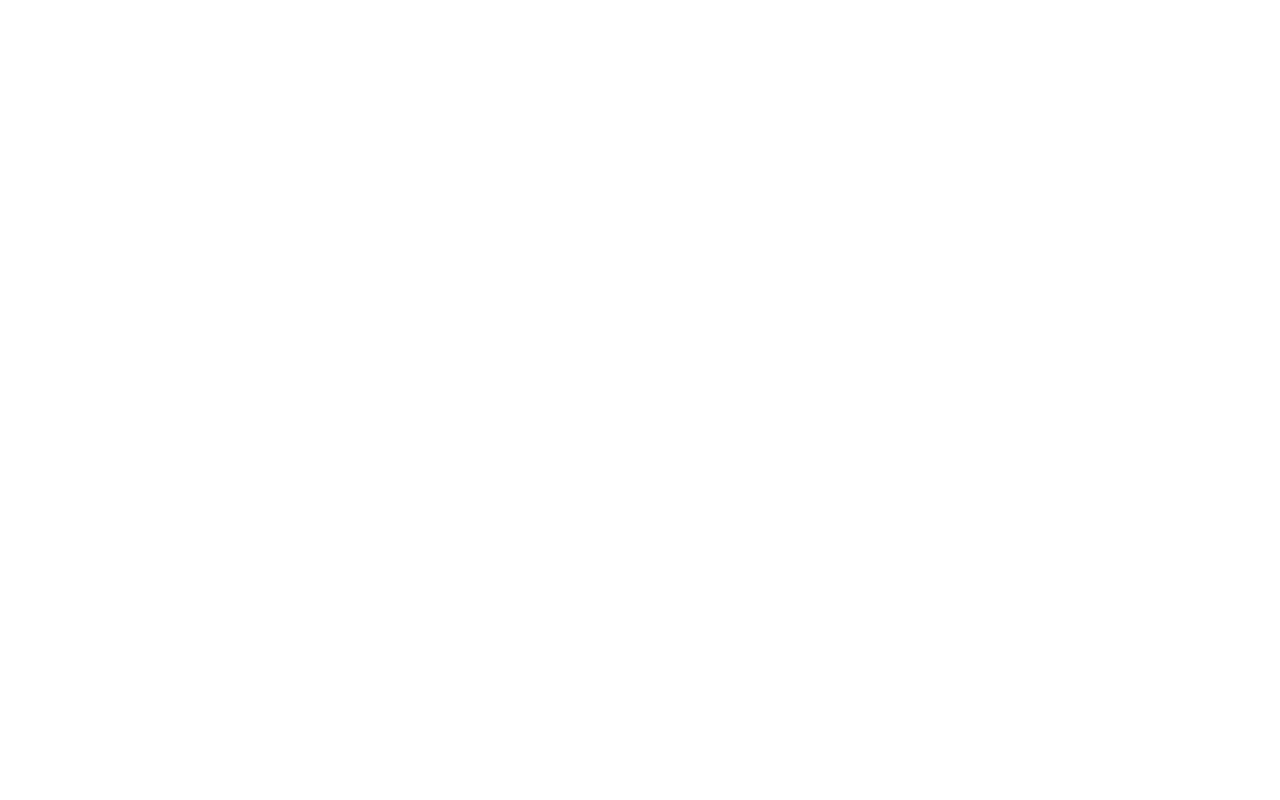
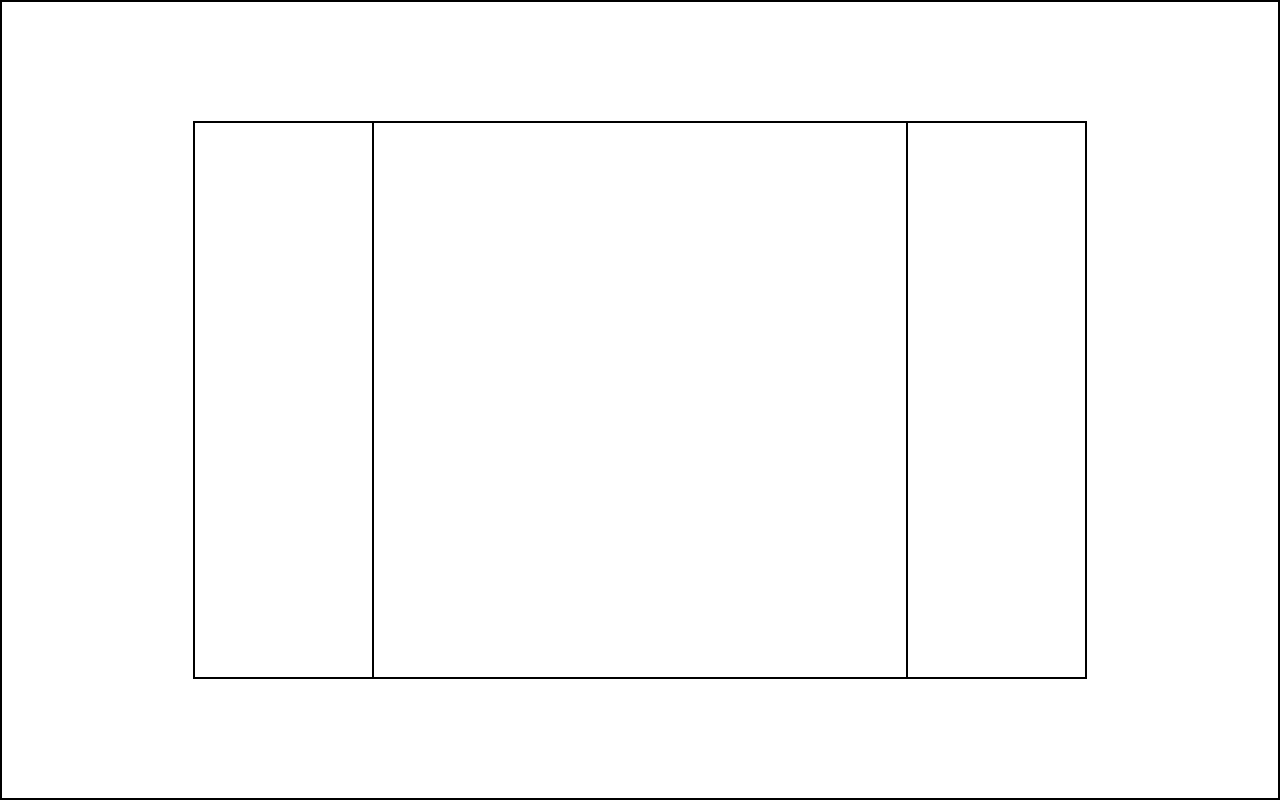
Before and after one commit to Mike-138/library, a plain HTML site: page index.html in a window 1280 px wide. Drawn offline with Linux system fonts and the light colour scheme.

Commit message:
Add basic html structure

```diff
--- a/index.html
+++ b/index.html
@@ -8,6 +8,10 @@
     <script src="app.js" defer></script>
 </head>
 <body>
-
+    <div class="carousel">
+        <div class="carousel__left"></div>
+        <div class="carousel__item"></div>
+        <div class="carousel__right"></div>
+    </div>
 </body>
 </html>
--- a/styles.css
+++ b/styles.css
@@ -0,0 +1,25 @@
+html {
+    height: 100%; /* for testing different screen sizes */
+    box-sizing: border-box;
+}
+
+*, *::before, *::after {
+    padding: 0;
+    margin: 0;
+    box-sizing: inherit;
+    border: 1px solid black; /* temporary */
+}
+
+body {
+    height: inherit; /* for testing different screen sizes */
+    display: flex;
+    align-items: center;
+    justify-content: center;
+}
+
+.carousel {
+    height: 70%;
+    width: 70%;
+    display: grid;
+    grid-template-columns: 1fr 3fr 1fr;
+}
```
